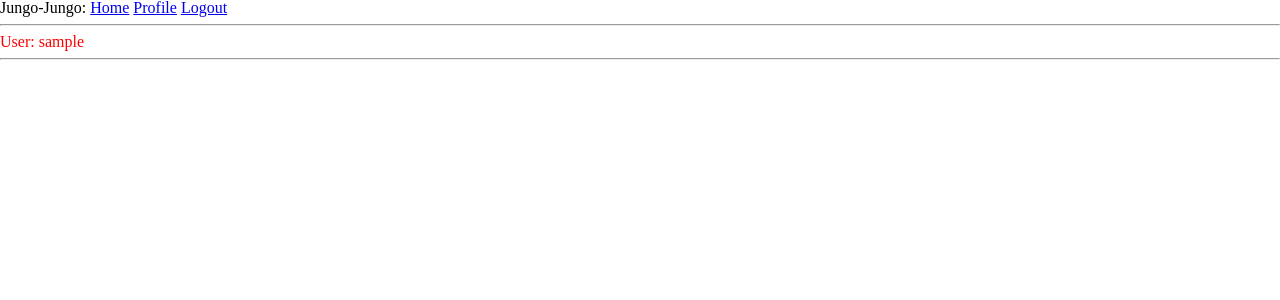
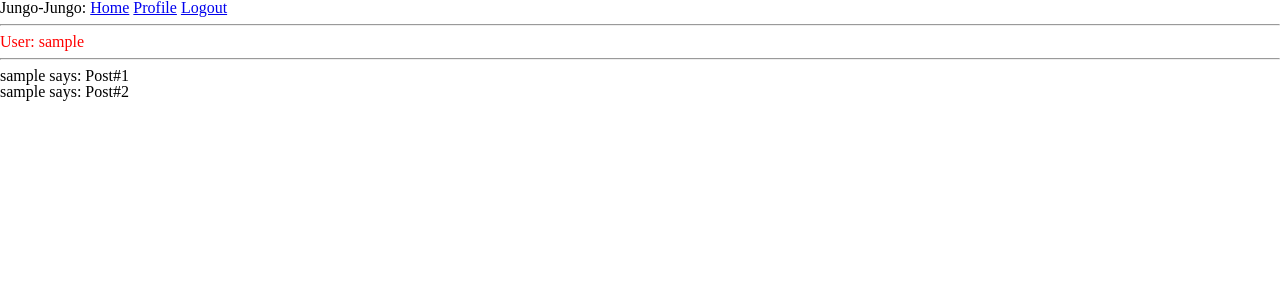
Before and after one commit to ihseux/paj_j, a Flask app: a page that uses app/templates/user.html in a window 1280 px wide. Shown: the top 300 px of the page. Run offline with Flask 2, Linux system fonts and the light colour scheme; the visitor is signed in with stand-in values (Sample User, id 1); data comes from the database, SQL or seed files in the repository.

Commit message:
fixed minor error

```diff
--- a/app/templates/user.html
+++ b/app/templates/user.html
@@ -3,7 +3,7 @@
 {% block content %}
 	<h1>User: {{ user.username }} </h1>
 	<hr>
-	{% for post in post %}
+	{% for post in posts %}
 	<p>
 	{{ post.author.username }} says: <b>{{ post.body }}</b>
 	</p>
```
